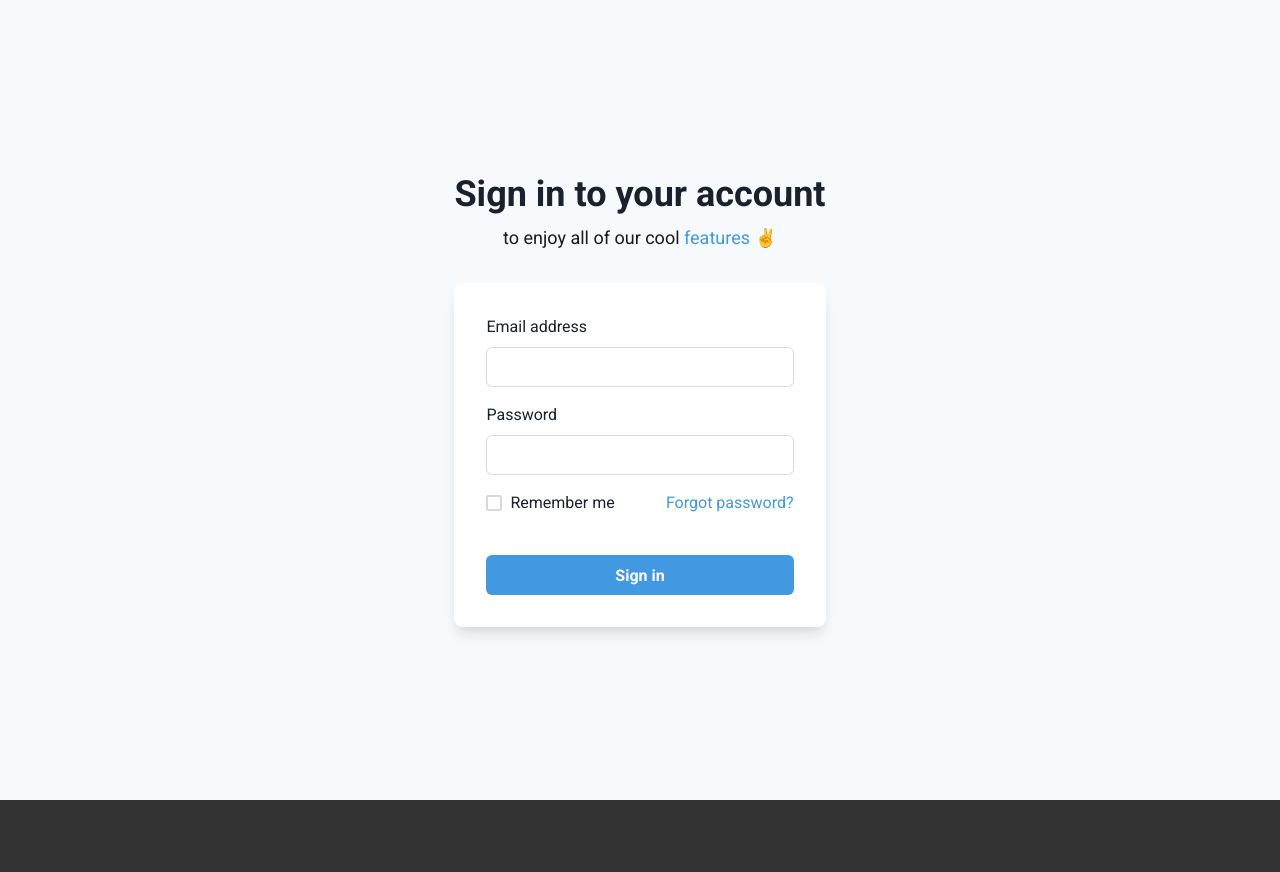
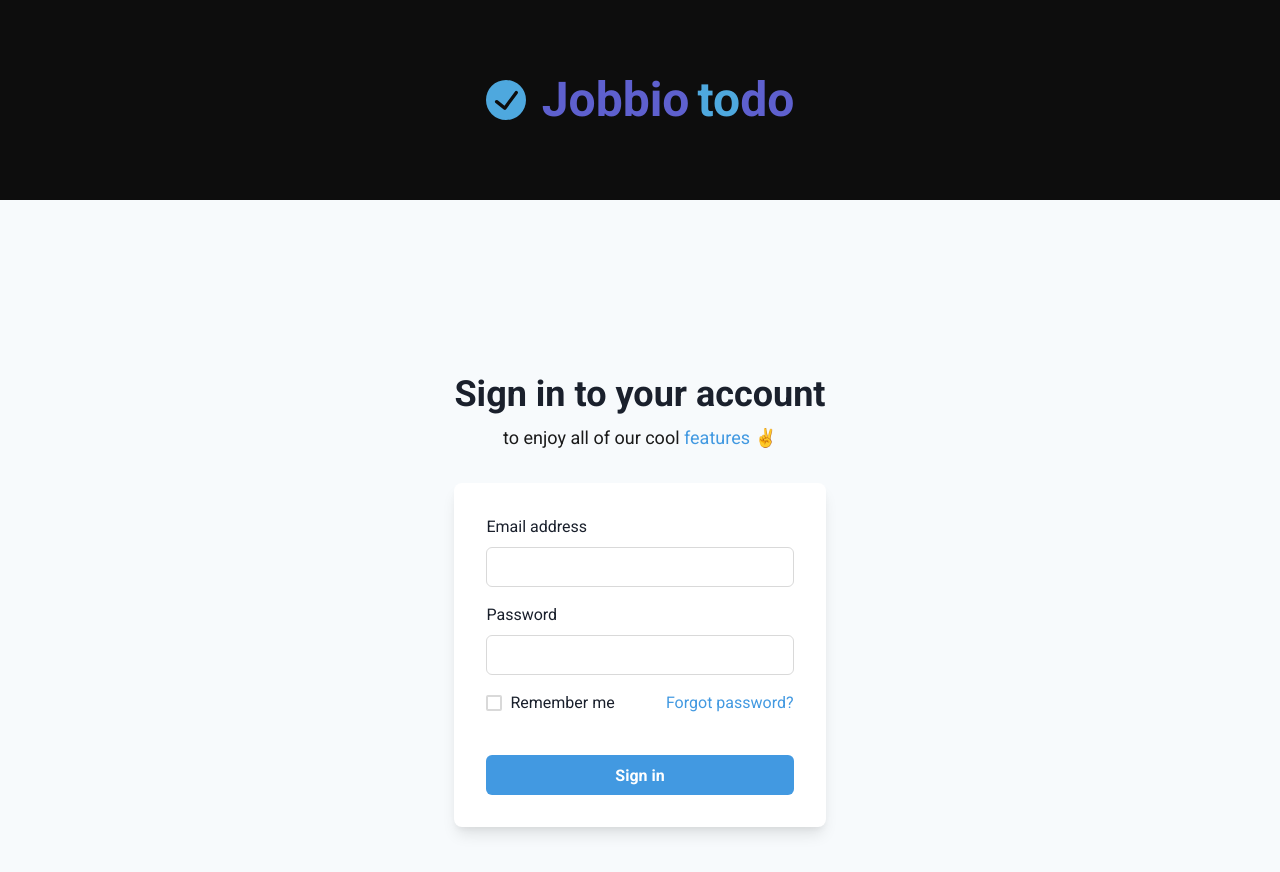
Before and after one commit to cvbordalo/jobbio-to-do, a React (Vite) app: page / in a window 1280 px wide. Shown: the top 872 px of the page. Before the commit the page ends 800 px from the top, so only its background shows below. Built offline with nearby package versions, Linux system fonts and the light colour scheme.

Commit message:
feat: Add Header component

```diff
--- a/package.json
+++ b/package.json
@@ -10,6 +10,7 @@
     "preview": "vite preview"
   },
   "dependencies": {
+    "@chakra-ui/icons": "^2.0.19",
     "@chakra-ui/react": "^2.7.1",
     "@emotion/react": "^11.11.1",
     "@emotion/styled": "^11.11.0",
--- a/src/Router.tsx
+++ b/src/Router.tsx
@@ -1,11 +1,14 @@
 import { Routes, Route } from 'react-router-dom';
 import { SignIn } from './pages/SignIn';
+import { DefaultLayout } from './layouts/DefaultLayout';
 
 export function Router() {
   return (
     <Routes>
-      <Route path="/" element={<SignIn />} />
-      {/* <Route path="/signup" /> */}
+      <Route path="/" element={<DefaultLayout />}>
+        <Route path="/" element={<SignIn />} />
+        {/* <Route path="/signup" /> */}
+      </Route>
     </Routes>
   );
 }
--- /dev/null
+++ b/src/components/Header/index.tsx
@@ -0,0 +1,29 @@
+import { Center, Heading } from '@chakra-ui/react';
+import { CheckCircleIcon } from '@chakra-ui/icons';
+
+export function Header() {
+  return (
+    <Center bg={'gray.700'} h={'12.5rem'} position={'relative'}>
+      <CheckCircleIcon w={10} h={10} color="blue.300" marginRight={4} />
+      <Heading
+        color={'purple.700'}
+        fontWeight={'extrabold'}
+        alignItems={'center'}
+        fontSize={'5xl'}
+      >
+        Jobbio
+      </Heading>{' '}
+      <Heading
+        fontSize={'5xl'}
+        color={'blue.300'}
+        fontWeight={'extrabold'}
+        ml={2}
+      >
+        to
+      </Heading>{' '}
+      <Heading fontSize={'5xl'} color={'purple.700'} fontWeight={'extrabold'}>
+        do
+      </Heading>
+    </Center>
+  );
+}
--- /dev/null
+++ b/src/layouts/DefaultLayout.tsx
@@ -0,0 +1,11 @@
+import { Outlet } from 'react-router-dom';
+import { Header } from '../components/Header';
+
+export function DefaultLayout() {
+  return (
+    <>
+      <Header />
+      <Outlet />
+    </>
+  );
+}
```
Also changed, not shown: 1 other file (tests, documents, lock files or other folders).
